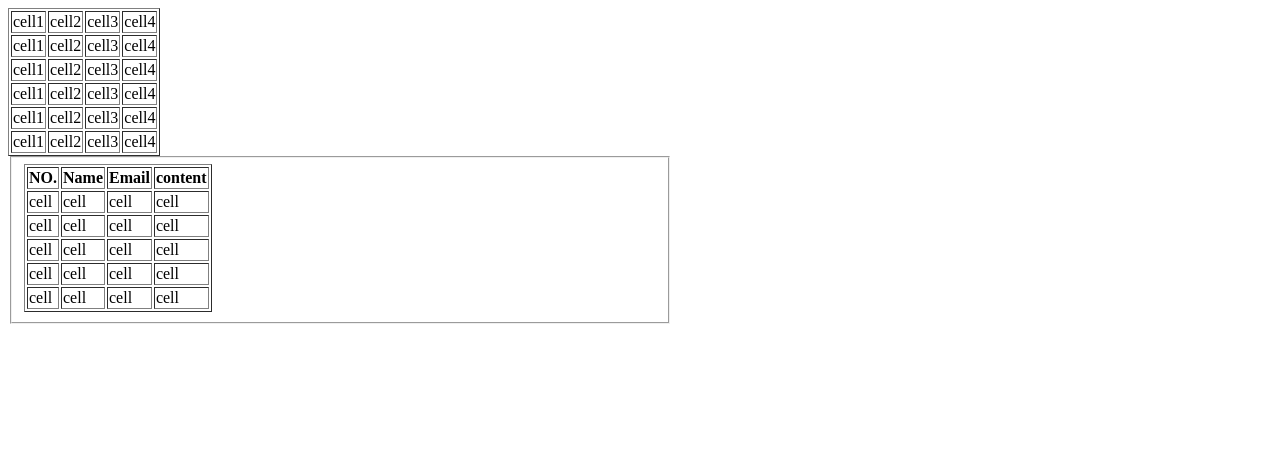
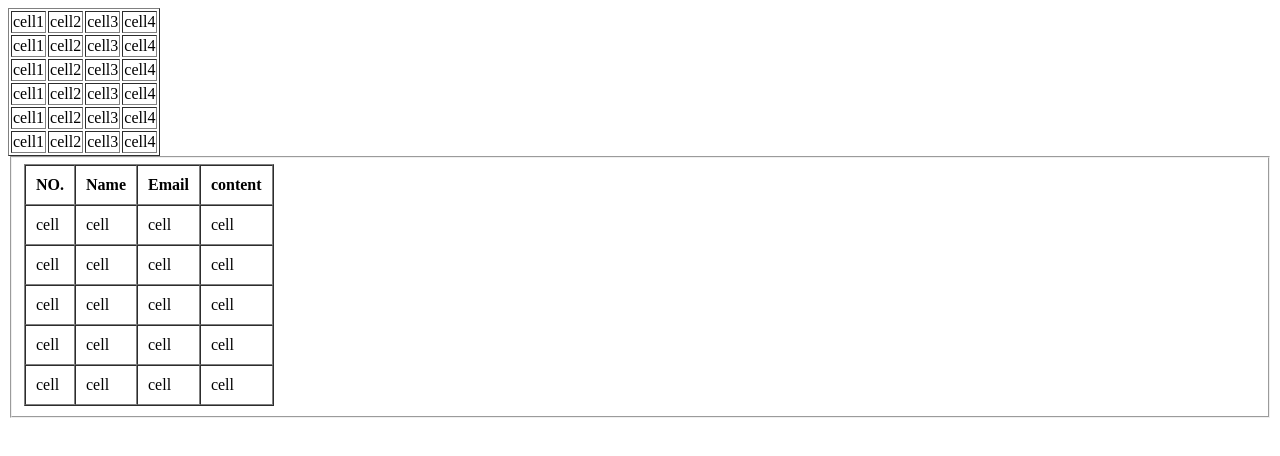
Before and after one commit to sneha2004-debug/QSP, a plain HTML site: page WEB/day1/table/index.html in a window 1280 px wide. Drawn offline with Linux system fonts and the light colour scheme.

Commit message:
index.html
table added

```diff
--- a/WEB/day1/table/index.html
+++ b/WEB/day1/table/index.html
@@ -44,8 +44,8 @@
             <td>cell4</td>
         </tr>
     </table>
-    <fieldset style="width: 50%;">
-        <table border="1">
+    <fieldset>
+        <table border="1" cellspacing="0" cellpadding="10px">
             <thead>
                 <tr>
                     <th>NO.</th>
```
